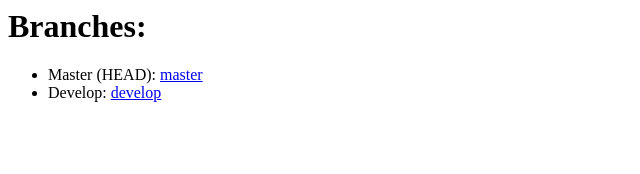
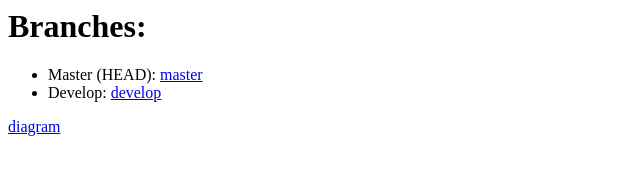
Before and after one commit to unimicro/git-lecture, a plain HTML site: page index.html in a window 1280 px wide. Shown: the full height of the page, 0-640 px from the left. Drawn offline with Linux system fonts and the light colour scheme.

Commit message:
Added link to diagram in index.html

```diff
--- a/index.html
+++ b/index.html
@@ -3,3 +3,5 @@
 <li>Master (HEAD): <a href="c4.html">master</a></li>
 <li>Develop: <a href="c5.html">develop</a></li>
 </ul>
+
+<a href="diagram.png">diagram</a>
```
